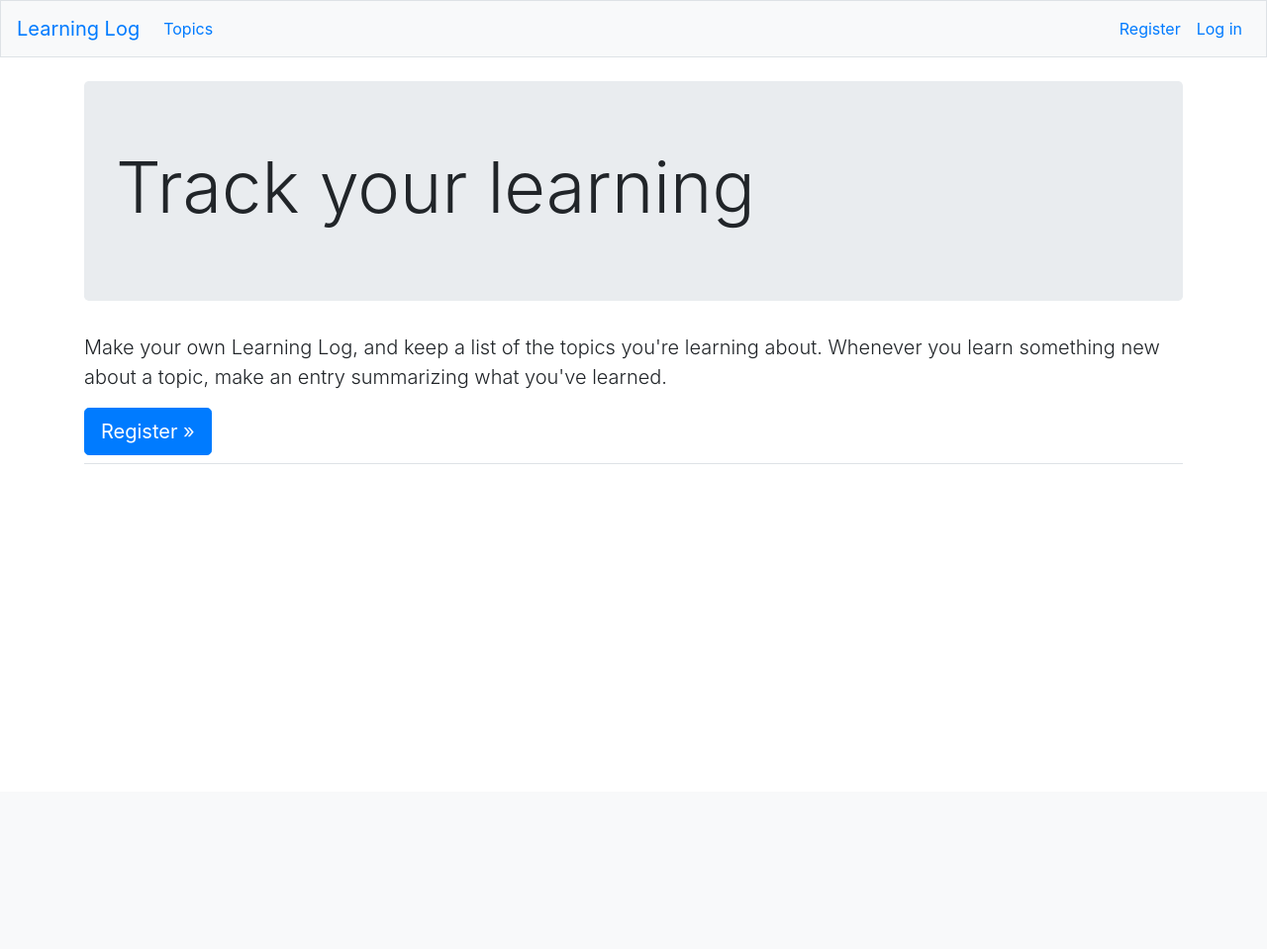
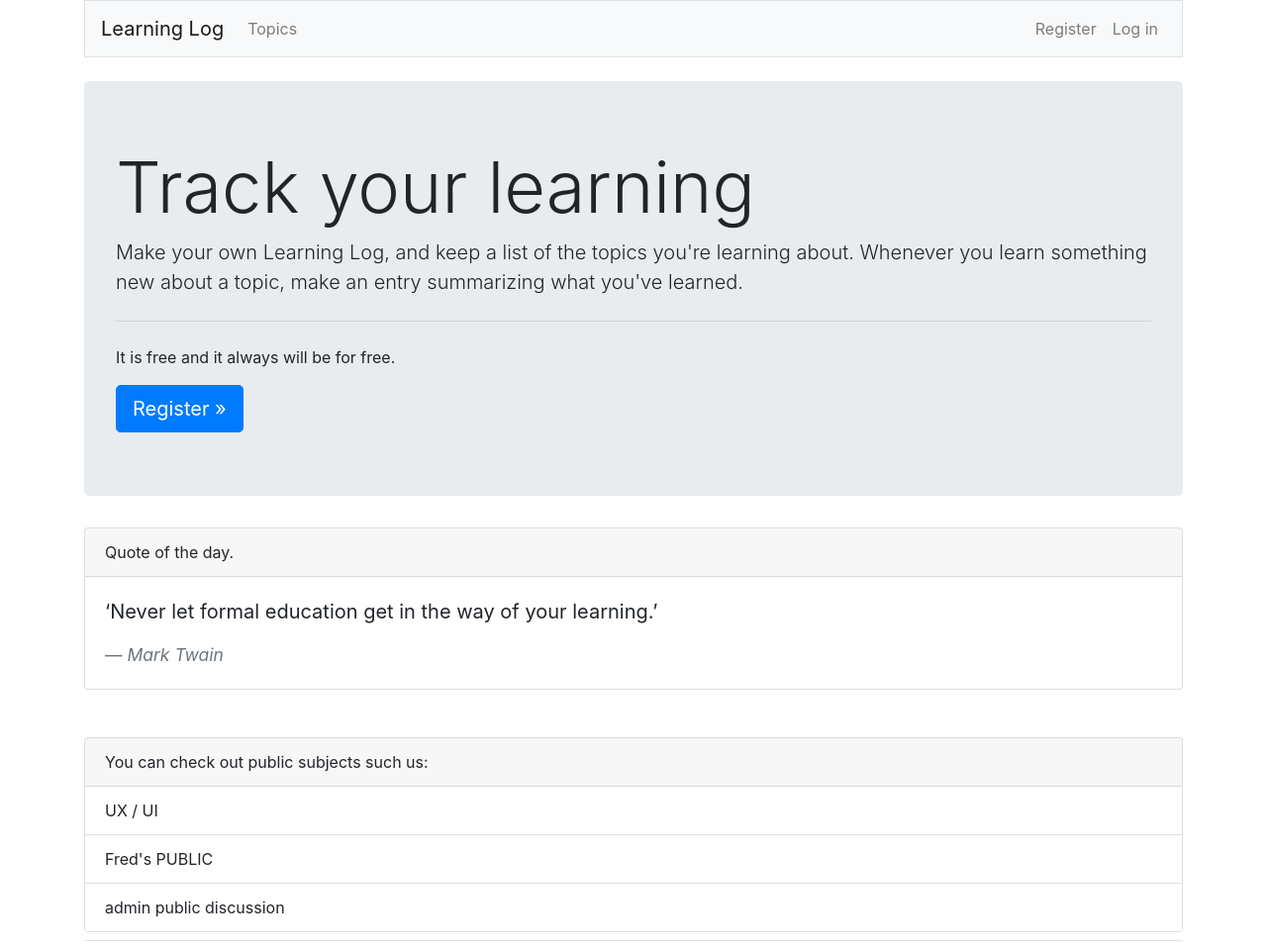
Before and after one commit to FitAdam/Learing-Log, a Django app: page / in a window 1280 px wide. Shown: the whole page at 99% size. Before the commit the page ends 469 px from the top, so only its background shows below. Run offline with Django 3.2, Linux system fonts and the light colour scheme; data comes from the database, SQL or seed files in the repository; both versions use the stored data as it was after the commit; some libraries are stand-ins or nearby versions.

Commit message:
models changed, new queries, new front end

```diff
--- a/learning_log/settings.py
+++ b/learning_log/settings.py
@@ -20,10 +20,11 @@ BASE_DIR = os.path.dirname(os.path.dirname(os.path.abspath(__file__)))
 # See https://docs.djangoproject.com/en/3.0/howto/deployment/checklist/
 
 # SECURITY WARNING: keep the secret key used in production secret!
-SECRET_KEY = os.getenv("SECRET_KEY")
+SECRET_KEY = "#j&^xiqpm@88v93=gb=2&174$=at@)4zcex*epyu8qq&&34hg-"
+#os.getenv("SECRET_KEY")
 
 # SECURITY WARNING: don't run with debug turned on in production!
-DEBUG = False
+DEBUG = True
 
 ALLOWED_HOSTS = []
 
--- a/learning_logs/forms.py
+++ b/learning_logs/forms.py
@@ -3,10 +3,12 @@ from django import forms
 from .models import Topic, Entry
 
 class TopicForm(forms.ModelForm):
+    public = forms.BooleanField(required=False)
     class Meta:
         model = Topic
         fields = ['text']
         labels = {'text': ''}
+
 
 class EntryForm(forms.ModelForm):
     class Meta:
--- a/learning_logs/models.py
+++ b/learning_logs/models.py
@@ -8,6 +8,9 @@ class Topic(models.Model):
     date_added = models.DateTimeField(auto_now_add=True)
     owner = models.ForeignKey(User, on_delete=models.CASCADE)
 
+    public = models.BooleanField()
+
+
     def __str__(self):
         """Return a string representation of the model."""
         return self.text
@@ -17,6 +20,7 @@ class Entry(models.Model):
     topic = models.ForeignKey(Topic, on_delete=models.CASCADE)
     text = models.TextField()
     date_added = models.DateTimeField(auto_now_add=True)
+    owner = models.ForeignKey(User, on_delete=models.CASCADE)
 
     class Meta:
         verbose_name_plural = 'entries'
--- a/learning_logs/templates/learning_logs/base.html
+++ b/learning_logs/templates/learning_logs/base.html
@@ -14,14 +14,16 @@
 </head>
 
 <body>
-
-  <nav class="navbar navbar-expand-md navbar-lighting bg-light mb-4 border">
+  <div class="container">
+  <nav class="navbar navbar-expand-lg mb-4 border navbar-light bg-light">
     <a class="navbar-brand" href="{% url 'learning_logs:index'%}">
       Learning Log </a>
-    <button class="navbar-toggler" type="button" data-toggle="collapse" data-target="#navbarCollapse"
-      aria-controls="navbarCollapse" aria-expanded="false" aria-label="Toggle navigation">
-      <span class="navbar-toggler-icon"></span></button>
-    <div class="collapse navbar-collapse" id="navbarCollapse">
+
+      <button class="navbar-toggler" type="button" data-toggle="collapse" data-target="#navbarNavDropdown" aria-controls="navbarNavDropdown" aria-expanded="false" aria-label="Toggle navigation">
+        <span class="navbar-toggler-icon"> <style></style></span>
+      </button>
+
+    <div class="collapse navbar-collapse" id="navbarNavDropdown">
       <ul class="navbar-nav mr-auto">
         <li class="nav-item">
           <a class="nav-link" href="{% url 'learning_logs:topics'%}">
@@ -46,6 +48,7 @@
       </ul>
     </div>
   </nav>
+</div>
 
   <main role="main" class="container">
     <div class="pb-2 mb-2 border-bottom">
--- a/learning_logs/templates/learning_logs/index.html
+++ b/learning_logs/templates/learning_logs/index.html
@@ -3,10 +3,71 @@
 {% block page_header %}
 <div class="jumbotron">
     <h1 class="display-3">Track your learning</h1>
+
+    <p class="lead">Make your own Learning Log, and keep a list of the
+        topics you're learning about. Whenever you learn something new
+        about a topic, make an entry summarizing what you've learned.</p>
+        <hr class="my-4">
+        <p>It is free and it always will be for free.</p>
+    {% if user.is_authenticated %}
+    <a class="btn btn-lg btn-primary" href="{% url 'learning_logs:topics'%}" role="button">Start Learning &raquo;</a>
+    {% else %}
+    <a class="btn btn-lg btn-primary" href="{% url 'users:register' %}" role="button">Register &raquo;</a>
+    {% endif %}
 </div>
-<p class="lead">Make your own Learning Log, and keep a list of the
-    topics you're learning about. Whenever you learn something new
-    about a topic, make an entry summarizing what you've learned.</p>
-<a class="btn btn-lg btn-primary" href="{% url 'users:register' %}" role="button">Register &raquo;</a>
-</div>
+
+<div class="card">
+    <div class="card-header">
+      Quote of the day.
+    </div>
+    <div class="card-body">
+      <blockquote class="blockquote mb-0">
+        <p> ‘Never let formal education get in the way of your learning.’</p>
+        <footer class="blockquote-footer"><cite title="Source Title">Mark Twain</cite></footer>
+      </blockquote>
+    </div>
+  </div>
+
+    {% if user.is_authenticated %}
+
+    <div class="row mt-5">
+
+        <div class="col-sm-6">
+          <div class="card">
+            <div class="card-body">
+              <h5 class="card-title">Got interested in new subject?</h5>
+              <p class="card-text">Add new topic to save the information.</p>
+              <a href="{% url 'learning_logs:new_topic' %}" class="btn btn-primary">Add new topic</a>
+            </div>
+          </div>
+        </div>
+
+        <div class="col-sm-6">
+          <div class="card">
+            <div class="card-body">
+              <h5 class="card-title">{{ last_topic }}</h5>
+              <p class="card-text">The last subject was added by {{ last_topic.owner }}</p>
+              <a href="{% url 'learning_logs:topic' last_topic.id %}" class="btn btn-primary">Check it out!</a>
+            </div>
+          </div>
+        </div>
+      </div>
+
+  </div>
+  {% else %}
+
+  <div class="card mt-5 mx-auto">
+    <div class="card-header">
+      You can check out public subjects such us:
+    </div>
+    {% for public_topic in public_topics %}
+    <ul class="list-group list-group-flush">
+      <li class="list-group-item">{{ public_topic }}</li>
+      {% empty %}
+      <li class="list-group-item">No topics yet.</li>
+    </ul>
+    {% endfor %}
+  </div>
+
+  {% endif %}
 {% endblock page_header %}
--- a/learning_logs/templates/learning_logs/topic.html
+++ b/learning_logs/templates/learning_logs/topic.html
@@ -2,6 +2,7 @@
 
 {% block page_header %}
    <h3>{{ topic }}</h3>
+   <h5>This topic belongs to user: {{ topic.owner }} </h5>
 {% endblock page_header %}
 
 {% block content %}
@@ -12,13 +13,16 @@
 {% for entry in entries %}
 <div class="card mb-3">
    <h4 class="card-header">
-      {{ entry.date_added|date:'M d, Y H:i' }}
+      {{ entry.date_added|date:'M d, Y H:i' }} - {{entry.owner}}
+      {% if entry.owner == request.user %}
       <small><a href="{% url 'learning_logs:edit_entry' entry.id %}">
          Edit entry </a></small>
+      {% endif %}
    </h4>
    <div class="card-body">
       {{ entry.text|linebreaks }}
    </div>
+
 </div>
 {% empty %}
 <p>There are no entries for this topic yet</p>
--- a/learning_logs/views.py
+++ b/learning_logs/views.py
@@ -4,15 +4,24 @@ from django.http import Http404
 
 from . models import Topic, Entry
 from . forms import TopicForm, EntryForm
+from django.db.models import Q
 
 def index(request):
     """The home page for Learning Log."""
-    return render(request, 'learning_logs/index.html')
+    print(request.user)
+    if request.user.is_authenticated == True:
+        last_topic = Topic.objects.filter(Q(owner=request.user) | Q(public=True)).last()
+        context = {'last_topic': last_topic}
+        return render(request, 'learning_logs/index.html', context)
+    else:
+        public_topics = Topic.objects.filter(public=True).order_by('-id')[:3]
+        context = {'public_topics': public_topics}
+        return render(request, 'learning_logs/index.html', context)
 
 @login_required
 def topics(request):
-    """Show all topics."""
-    topics = Topic.objects.filter(owner=request.user).order_by('date_added')
+    """Show user's and public topics"""
+    topics = Topic.objects.filter(Q(owner=request.user) | Q(public=True)).order_by('date_added')
     context = {'topics': topics}
     return render(request, 'learning_logs/topics.html', context)
 
@@ -20,8 +29,8 @@ def topics(request):
 def topic(request, topic_id):
     """Show a single topic and all its entries."""
     topic = get_object_or_404(Topic, id=topic_id)
-    # Make sure the topic belongs to the current user.
-    check_topic_owner(request, topic)
+
+    check_topic_visibility(request, topic)
 
     entries = topic.entry_set.order_by('date_added')
     context = {'topic': topic, 'entries': entries}
@@ -39,6 +48,8 @@ def new_topic(request):
         if form.is_valid():
             new_topic = form.save(commit=False)
             new_topic.owner = request.user
+            new_topic.public = form.cleaned_data['public']
+            print(new_topic.public)
             check_topic_owner(request, new_topic)
             new_topic.save()
             return redirect('learning_logs:topics')
@@ -51,7 +62,7 @@ def new_topic(request):
 def new_entry(request, topic_id):
     """Add a new entry for a particular topic."""
     topic = get_object_or_404(Topic, id=topic_id)
-    check_topic_owner(request, topic)
+    check_topic_visibility(request, topic)
     if request.method != 'POST':
         #No data submitted; create a blank form.
         form = EntryForm()
@@ -60,6 +71,7 @@ def new_entry(request, topic_id):
         form = EntryForm(data=request.POST)
         if form.is_valid():
             new_entry = form.save(commit=False)
+            new_entry.owner = request.user
             new_entry.topic = topic
             new_entry.save()
             return redirect('learning_logs:topic', topic_id=topic_id)
@@ -70,9 +82,10 @@ def new_entry(request, topic_id):
 @login_required
 def edit_entry(request, entry_id):
     """Edit an existing entry"""
-    entry = get_object_or_404(Topic, id=entry_id)
+    entry = get_object_or_404(Entry, id=entry_id)
     topic = entry.topic
-    check_topic_owner(request, topic)
+
+    check_entry_owner(request, entry)
 
     if request.method != 'POST':
         # Initial request; pre-fill form with the current entry.
@@ -87,9 +100,18 @@ def edit_entry(request, entry_id):
     context = {'entry': entry, 'topic': topic, 'form': form}
     return render(request, 'learning_logs/edit_entry.html', context)
 
-
-
 def check_topic_owner(request, topic):
     """ Check if the topic belongs to the current user."""
     if topic.owner != request.user:
         raise Http404
+
+def check_topic_visibility(request, topic):
+    """ Check if the topic is not public"""
+    if topic.public != True:
+        # Make sure the topic belongs to the current user
+        check_topic_owner(request, topic)
+
+def check_entry_owner(request, entry):
+    """ Check if the entry belongs to the current user."""
+    if entry.owner != request.user:
+        raise Http404
```
Also changed, not shown: learning_logs/templates/learning_logs/topics.html (+23 -13 lines), db.sqlite3, learning_logs/migrations/0004_topic_public.py (added), learning_logs/migrations/0005_entry_owner.py (added).
